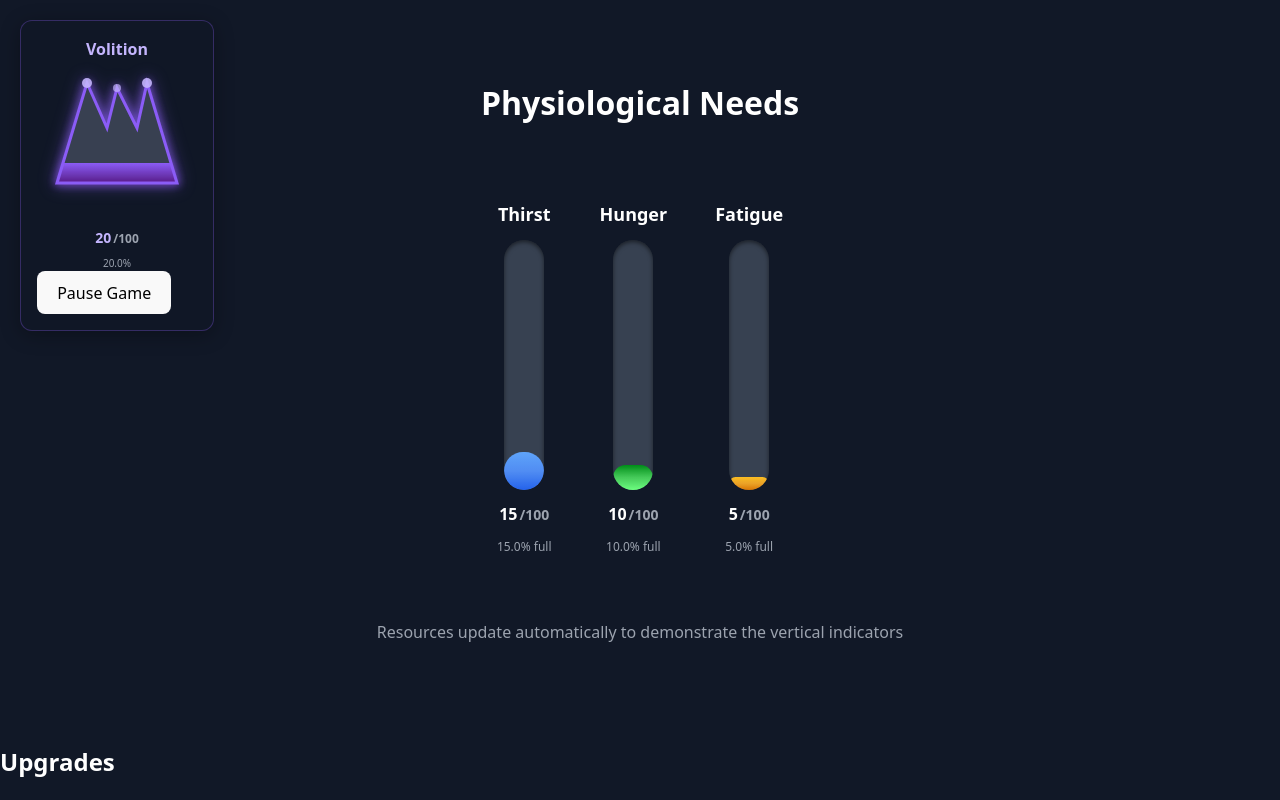
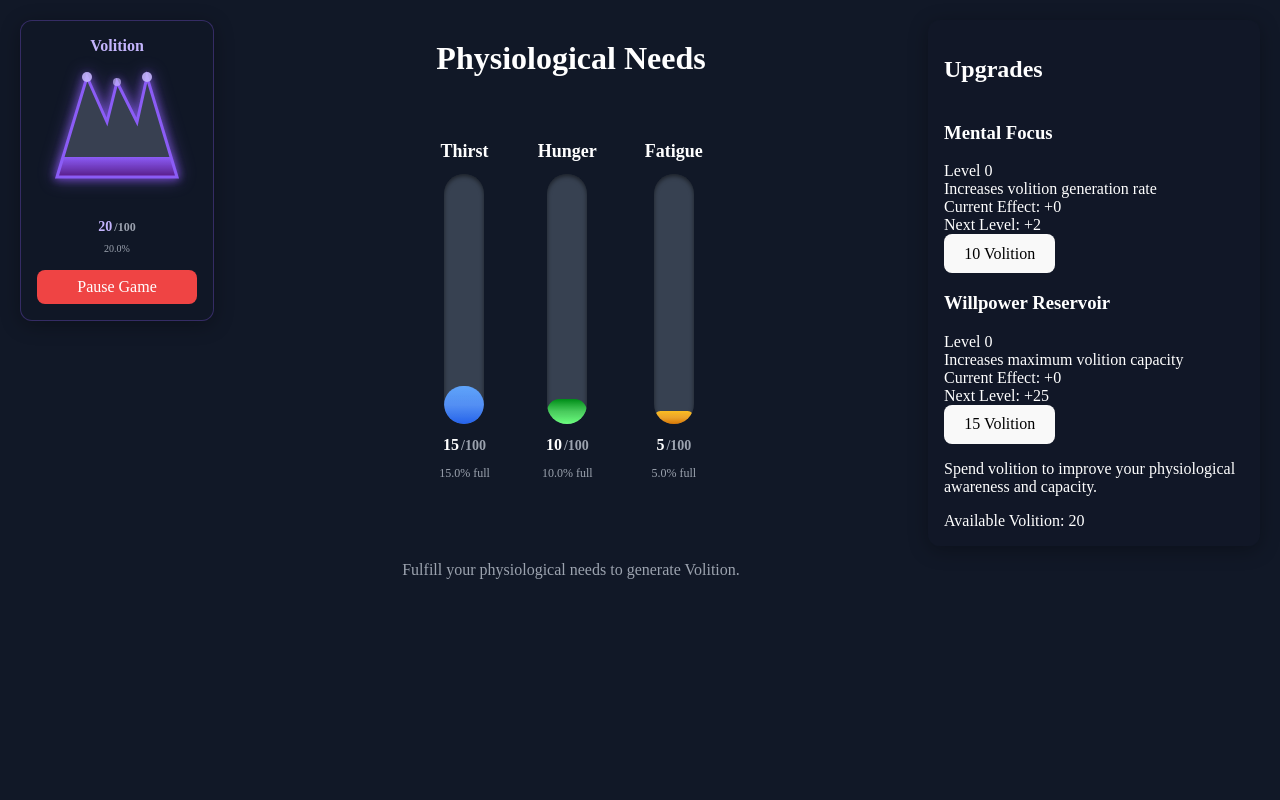
Before and after one commit to BMorin87/delta-drive, a React (Vite) app: page / in a window 1280 px wide. Shown: the top 800 px of the page. Built offline with nearby package versions, Linux system fonts and the light colour scheme.

Commit message:
Layout bugfixes

```diff
--- a/src/components/App.jsx
+++ b/src/components/App.jsx
@@ -1,5 +1,6 @@
 import { useEffect } from "react";
 import { useGameStore } from "./gameStore";
+import "../styles/App.css";
 import DeltaGame from "./DeltaGame";
 
 const TICK_INTERVAL = 1000; // milliseconds
--- a/src/components/DeltaGame.jsx
+++ b/src/components/DeltaGame.jsx
@@ -7,6 +7,7 @@ import PhysiologicalUI from "./physiological/PhysiologicalUI";
 import UpgradesPanel from "./physiological/UpgradesPanel";
 
 const DeltaGame = () => {
+  // Consume game state from the gameStore.
   const { volition, volitionCapacity, isRunning, togglePause, spendVolition } =
     useGameStore();
 
@@ -26,6 +27,7 @@ const DeltaGame = () => {
         thirst: Math.min(state.thirstCapacity, state.thirst + totalGrowth),
       };
     };
+    // gameEngine is a singleton,
     gameEngine.registerSystem("Thirst", thirstSystem);
 
     const hungerSystem = (state) => {
@@ -57,17 +59,17 @@ const DeltaGame = () => {
       const totalGrowth = baseVolitionRate + growthBonus;
       return {
         volition: Math.min(
-          state.volitionCapacity ?? 100,
-          (state.volition ?? 0) + totalGrowth
+          state.volitionCapacity,
+          state.volition + totalGrowth
         ),
       };
     };
     gameEngine.registerSystem("Volition", volitionSystem);
     return () => {
-      gameEngine.unregisterSystem?.("Thirst");
-      gameEngine.unregisterSystem?.("Hunger");
-      gameEngine.unregisterSystem?.("Fatigue");
-      gameEngine.unregisterSystem?.("Volition");
+      gameEngine.unregisterSystem("Thirst");
+      gameEngine.unregisterSystem("Hunger");
+      gameEngine.unregisterSystem("Fatigue");
+      gameEngine.unregisterSystem("Volition");
     };
   }, []);
 
@@ -79,7 +81,7 @@ const DeltaGame = () => {
           {isRunning ? "Pause Game" : "Resume Game"}
         </button>
       </div>
-      <div className="main-content">
+      <div className="tier-content">
         <PhysiologicalUI />
       </div>
       <div className="upgrades-hud">
--- a/src/components/physiological/PhysiologicalUI.jsx
+++ b/src/components/physiological/PhysiologicalUI.jsx
@@ -14,8 +14,8 @@ const PhysiologicalUI = () => {
   } = useGameStore();
 
   return (
-    <div className="main-content">
-      <h1 className="app-title">Physiological Needs</h1>
+    <div className="physiological-content">
+      <h1 className="tier-title">Physiological Needs</h1>
       <div className="bars-container">
         <VerticalProgressBar
           current={thirst}
@@ -39,10 +39,8 @@ const PhysiologicalUI = () => {
           height={250}
         />
       </div>
-      <div className="demo-note">
-        <p>
-          Resources update automatically to demonstrate the vertical indicators
-        </p>
+      <div className="tier-note">
+        <p>Fulfill your physiological needs to generate Volition.</p>
       </div>
     </div>
   );
--- a/src/styles/App.css
+++ b/src/styles/App.css
@@ -1,35 +1,27 @@
+/* Remove all padding/margins from root to avoid conflicts */
 #root {
-  padding: 2rem;
-  text-align: center;
+  margin: 0;
+  padding: 0;
   min-height: 100vh;
   background: #0a1120;
 }
 
-.logo {
-  height: 6em;
-  padding: 1.5em;
-  will-change: filter;
-  transition: filter 300ms;
-}
-.logo:hover {
-  filter: drop-shadow(0 0 2em #646cffaa);
-}
-.logo.react:hover {
-  filter: drop-shadow(0 0 2em #61dafbaa);
-}
-
+/* Main game container - horizontal flex layout */
 .game-layout {
   min-height: 100vh;
   width: 100vw;
-  position: relative;
-  overflow-x: hidden;
+  display: flex !important;
+  justify-content: space-between !important;
+  align-items: flex-start !important;
+  padding: 20px !important;
+  box-sizing: border-box;
+  background-color: #111827;
+  color: white;
+  margin: 0;
 }
 
+/* Left panel - Volition HUD */
 .volition-hud {
-  position: fixed;
-  top: 20px;
-  left: 20px;
-  z-index: 1000;
   background: rgba(17, 24, 39, 0.9);
   backdrop-filter: blur(10px);
   border-radius: 12px;
@@ -40,8 +32,55 @@
   flex-direction: column;
   align-items: center;
   min-width: 160px;
+  flex-shrink: 0;
 }
 
+/* Center panel - Main content */
+.tier-content {
+  flex: 1;
+  display: flex;
+  flex-direction: column;
+  align-items: center;
+  justify-content: flex-start;
+  padding: 0 2rem;
+  max-width: none;
+}
+
+/* Right panel - Upgrades */
+.upgrades-hud {
+  background: rgba(17, 24, 39, 0.9);
+  border-radius: 12px;
+  padding: 1rem;
+  width: 300px;
+  min-width: 300px;
+  max-width: 300px;
+  box-shadow: 0 4px 20px rgba(0, 0, 0, 0.3);
+  flex-shrink: 0;
+}
+
+/* Physiological content styling */
+.physiological-content {
+  display: flex;
+  flex-direction: column;
+  align-items: center;
+  width: 100%;
+}
+
+.tier-title {
+  font-size: 2rem;
+  font-weight: bold;
+  text-align: center;
+  margin-bottom: 2rem;
+  color: white;
+}
+
+.tier-note {
+  text-align: center;
+  margin-top: 2rem;
+  color: #9ca3af;
+}
+
+/* Pause button */
 .pause-btn {
   margin-top: 1rem;
   width: 100%;
@@ -58,43 +97,27 @@
   background: #dc2626;
 }
 
-.upgrades-hud {
-  position: fixed;
-  top: 20px;
-  right: 20px;
-  left: auto;
-  z-index: 1000;
-  background: rgba(17, 24, 39, 0.9);
-  border-radius: 12px;
-  padding: 1rem;
-  width: 20vw;
-  max-width: 400px;
-  min-width: 200px;
-  box-shadow: 0 4px 20px rgba(0, 0, 0, 0.3);
-}
-
+/* Upgrades panel */
 .upgrades-panel {
   width: 100%;
-  max-width: 360px;
   margin: 0;
   box-sizing: border-box;
   display: flex;
   flex-direction: column;
-  align-items: flex-end;
 }
 
-.main-content {
-  margin-top: 4rem;
-  display: flex;
-  flex-direction: column;
-  align-items: center;
+/* Legacy styles - keeping for compatibility */
+.logo {
+  height: 6em;
+  padding: 1.5em;
+  will-change: filter;
+  transition: filter 300ms;
 }
-
-.bars-container {
-  display: flex;
-  gap: 2rem;
-  justify-content: center;
-  margin: 2rem 0;
+.logo:hover {
+  filter: drop-shadow(0 0 2em #646cffaa);
+}
+.logo.react:hover {
+  filter: drop-shadow(0 0 2em #61dafbaa);
 }
 
 @keyframes logo-spin {
--- a/src/styles/ProgressBars.css
+++ b/src/styles/ProgressBars.css
@@ -1,46 +1,10 @@
-/* Main Game Layout */
-.game-layout {
-  min-height: 100vh;
-  background-color: #111827;
-  color: white;
-  position: relative;
-}
-
-/* Main content area */
-.main-content {
-  padding: 2rem;
-}
-
-/* App Container Styles */
-.app-container {
-  min-height: 100vh;
-  background-color: #111827;
-  padding: 2rem;
-  color: white;
-}
-
-.app-title {
-  font-size: 2rem;
-  font-weight: bold;
-  text-align: center;
-  margin-bottom: 3rem;
-  color: white;
-}
-
+/* Bars container - specific to progress bars layout */
 .bars-container {
   display: flex;
   justify-content: center;
   align-items: flex-end;
   gap: 3rem;
-  max-width: 800px;
-  margin: 0 auto;
-  padding: 2rem;
-}
-
-.demo-note {
-  text-align: center;
-  margin-top: 2rem;
-  color: #9ca3af;
+  margin: 2rem 0;
 }
 
 /* Progress Bar Container */
--- a/src/styles/VolitionCrown.css
+++ b/src/styles/VolitionCrown.css
@@ -1,18 +1,4 @@
 /* Volition Crown Component Styles */
-
-/* Fixed HUD positioning */
-.volition-hud {
-  position: fixed;
-  top: 20px;
-  left: 20px;
-  z-index: 1000;
-  background: rgba(17, 24, 39, 0.9);
-  backdrop-filter: blur(10px);
-  border-radius: 12px;
-  padding: 1rem;
-  border: 1px solid rgba(139, 92, 246, 0.3);
-  box-shadow: 0 4px 20px rgba(0, 0, 0, 0.3);
-}
 
 /* Crown component container */
 .volition-crown-container {
--- a/src/styles/index.css
+++ b/src/styles/index.css
@@ -1,18 +1,3 @@
-:root {
-  font-family: system-ui, Avenir, Helvetica, Arial, sans-serif;
-  line-height: 1.5;
-  font-weight: 400;
-
-  color-scheme: light dark;
-  color: rgba(255, 255, 255, 0.87);
-  background-color: #242424;
-
-  font-synthesis: none;
-  text-rendering: optimizeLegibility;
-  -webkit-font-smoothing: antialiased;
-  -moz-osx-font-smoothing: grayscale;
-}
-
 a {
   font-weight: 500;
   color: #646cff;
```
